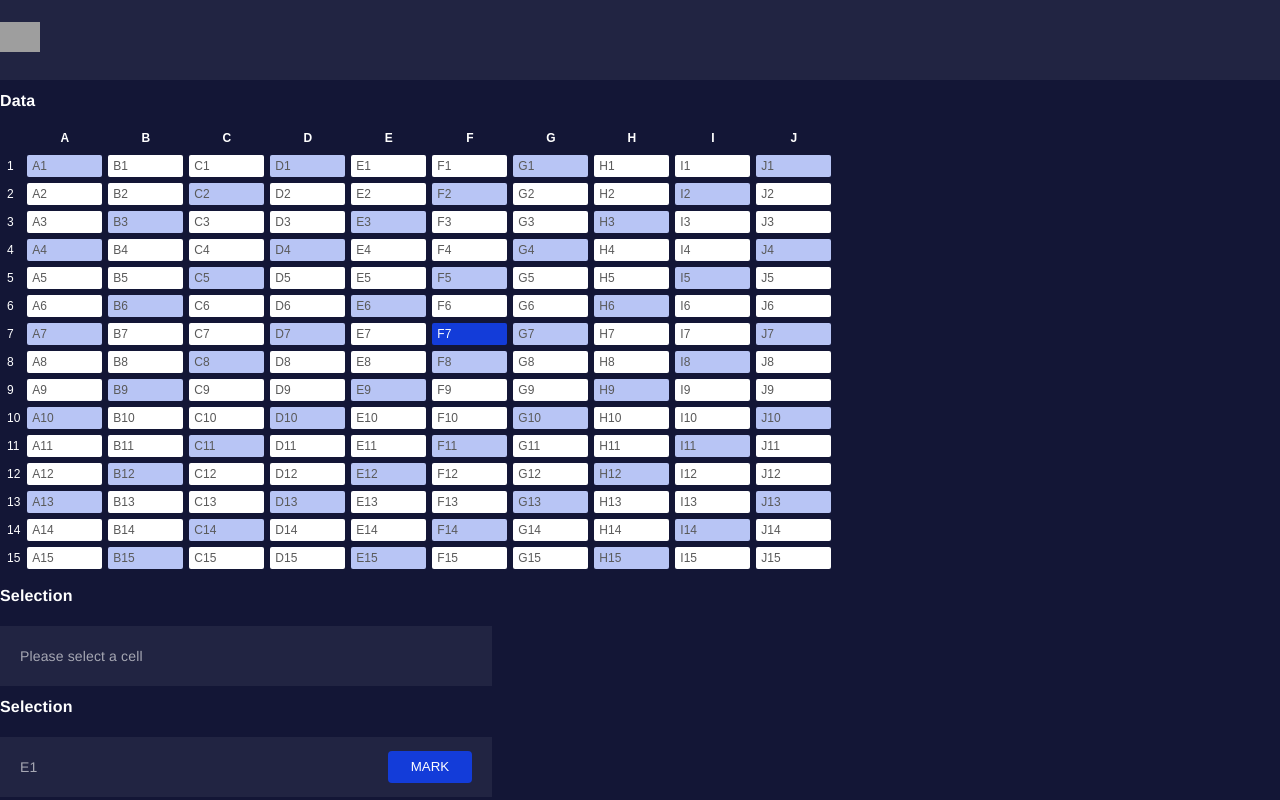
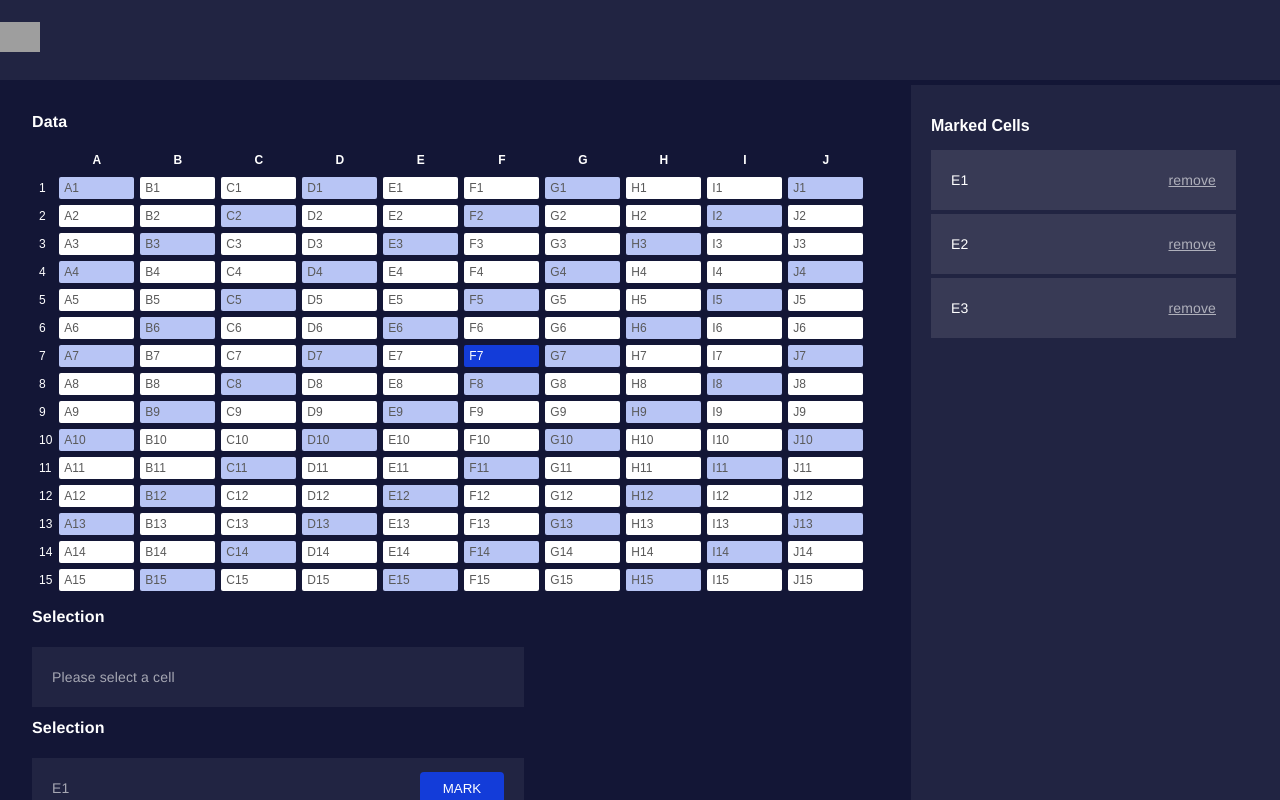
Before and after one commit to akshaykhanna/ExcelRegionSelection, an Angular app: page /cells in a window 1280 px wide. Shown: the top 800 px of the page. Built offline with nearby package versions, Linux system fonts and the light colour scheme; grey boxes are pictures that could not be loaded.

Commit message:
Refractor UI of cell-view, marked-cell-view & tables-list-view

```diff
--- a/src/app/cells/cells-view/cells-view.component.css
+++ b/src/app/cells/cells-view/cells-view.component.css
@@ -0,0 +1,12 @@
+.cells {
+  position: relative;
+  width: 100vh;
+}
+.main {
+  margin: 32px;
+}
+.right-aside {
+ position:absolute;
+ right: 0;
+ top: 80px;
+}
--- a/src/app/cells/cells-view/cells-view.component.html
+++ b/src/app/cells/cells-view/cells-view.component.html
@@ -1,4 +1,10 @@
-<app-cells-grid></app-cells-grid>
-<app-selection-view></app-selection-view>
-<app-selection-view [selectedCell]="'E1'" ></app-selection-view>
-<app-marked-cells-view></app-marked-cells-view>
+<div class="cells-view">
+  <div class="main">
+    <app-cells-grid></app-cells-grid>
+    <app-selection-view></app-selection-view>
+    <app-selection-view [selectedCell]="'E1'" ></app-selection-view>
+  </div>
+  <div class="right-aside">
+    <app-marked-cells-view></app-marked-cells-view>
+  </div>
+</div>
--- a/src/app/cells/marked-cells-view/marked-cells-view.component.css
+++ b/src/app/cells/marked-cells-view/marked-cells-view.component.css
@@ -1,3 +1,24 @@
+.marked-view {
+  height: 942px;
+  width: 369px;
+  display: flex;
+  flex-direction: column;
+  justify-content: flex-start;
+  margin-top: 5px;
+  padding: 20px;
+  box-sizing: border-box;
+}
+.heading {
+  font-size: 16px;
+  font-style: normal;
+  font-weight: 700;
+}
+.text {
+  font-size: 14px;
+  font-style: normal;
+  font-weight: 400;
+  color: rgba(255, 255, 255, 0.6);
+}
 ul {
   list-style-type: none;
   padding: 0;
--- a/src/app/cells/marked-cells-view/marked-cells-view.component.html
+++ b/src/app/cells/marked-cells-view/marked-cells-view.component.html
@@ -1,4 +1,7 @@
-<ul>
+<div class="marked-view bg-light-grey">
+  <h1 class="heading">Marked Cells</h1>
+  <div *ngIf="markedCells.length === 0" class="text">No cells are marked</div>
+  <ul  *ngIf="markedCells.length > 0">
     <li *ngFor="let markedCell of markedCells">
       <div class="list-item">
         <span>{{ markedCell }}</span>
@@ -6,3 +9,4 @@
       </div>
     </li>
   </ul>
+</div>
--- a/src/app/cells/marked-cells-view/marked-cells-view.component.ts
+++ b/src/app/cells/marked-cells-view/marked-cells-view.component.ts
@@ -1,15 +1,14 @@
-import { Component, OnInit } from '@angular/core';
+import { Component, OnInit, Input } from '@angular/core';
 
 @Component({
   selector: 'app-marked-cells-view',
   templateUrl: './marked-cells-view.component.html',
-  styleUrls: ['./marked-cells-view.component.css']
+  styleUrls: ['./marked-cells-view.component.css'],
 })
 export class MarkedCellsViewComponent implements OnInit {
-  markedCells = ['E1', 'E2', 'E3'];
-  constructor() { }
+  // @Input() markedCells = [];
+  @Input() markedCells = ['E1', 'E2', 'E3'];
+  constructor() {}
 
-  ngOnInit() {
-  }
-
+  ngOnInit() {}
 }
--- a/src/app/tables-list-view/tables-list-view.component.css
+++ b/src/app/tables-list-view/tables-list-view.component.css
@@ -1,3 +1,6 @@
+.list {
+  margin: 32px;
+}
 ul {
   list-style-type: none;
   padding: 0;
--- a/src/app/tables-list-view/tables-list-view.component.html
+++ b/src/app/tables-list-view/tables-list-view.component.html
@@ -1,4 +1,4 @@
-<ul>
+<ul class="list">
   <li *ngFor="let tableName of dataTablesString">
     <div
       class="list-item"
```
Lines whose indentation alone changed are shown as unchanged.
